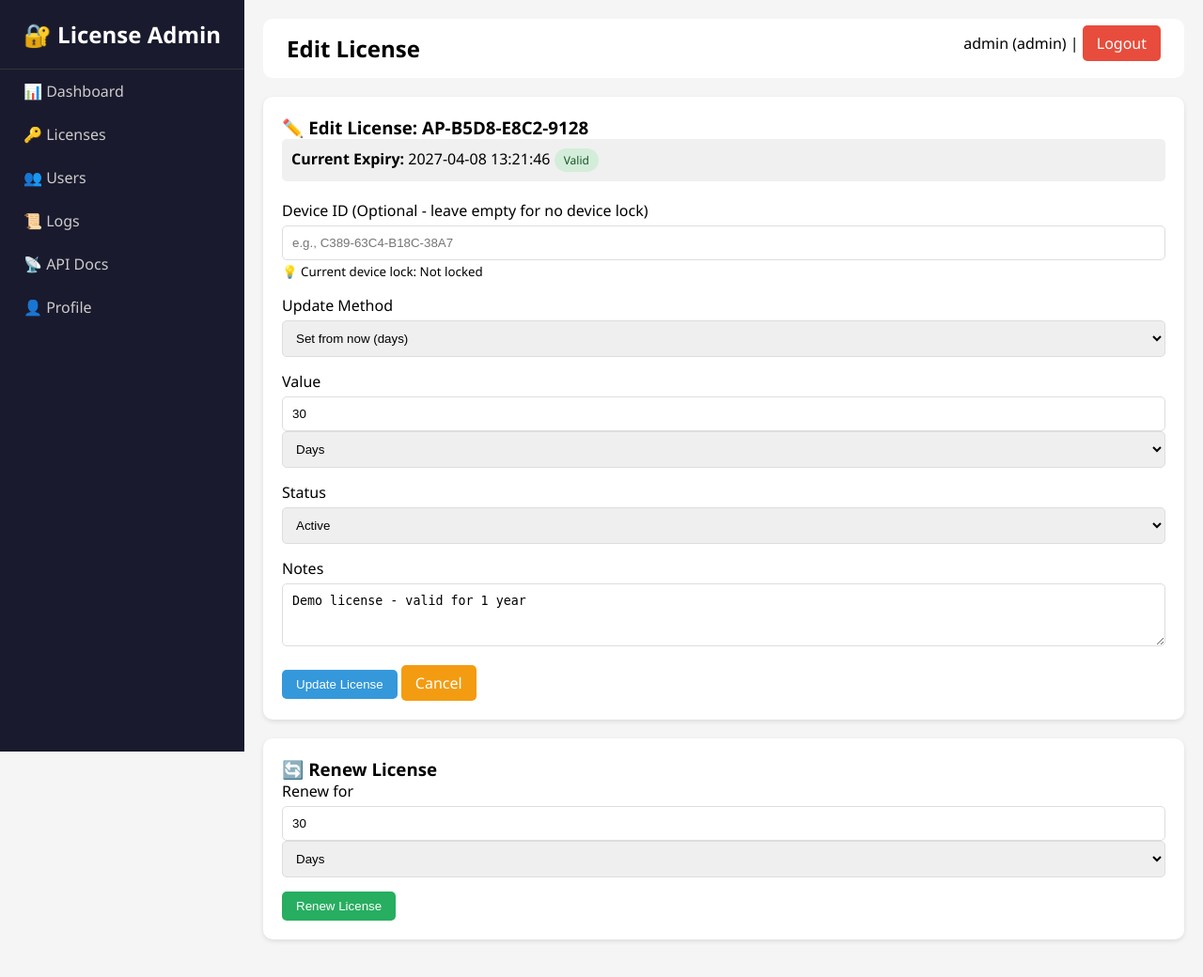
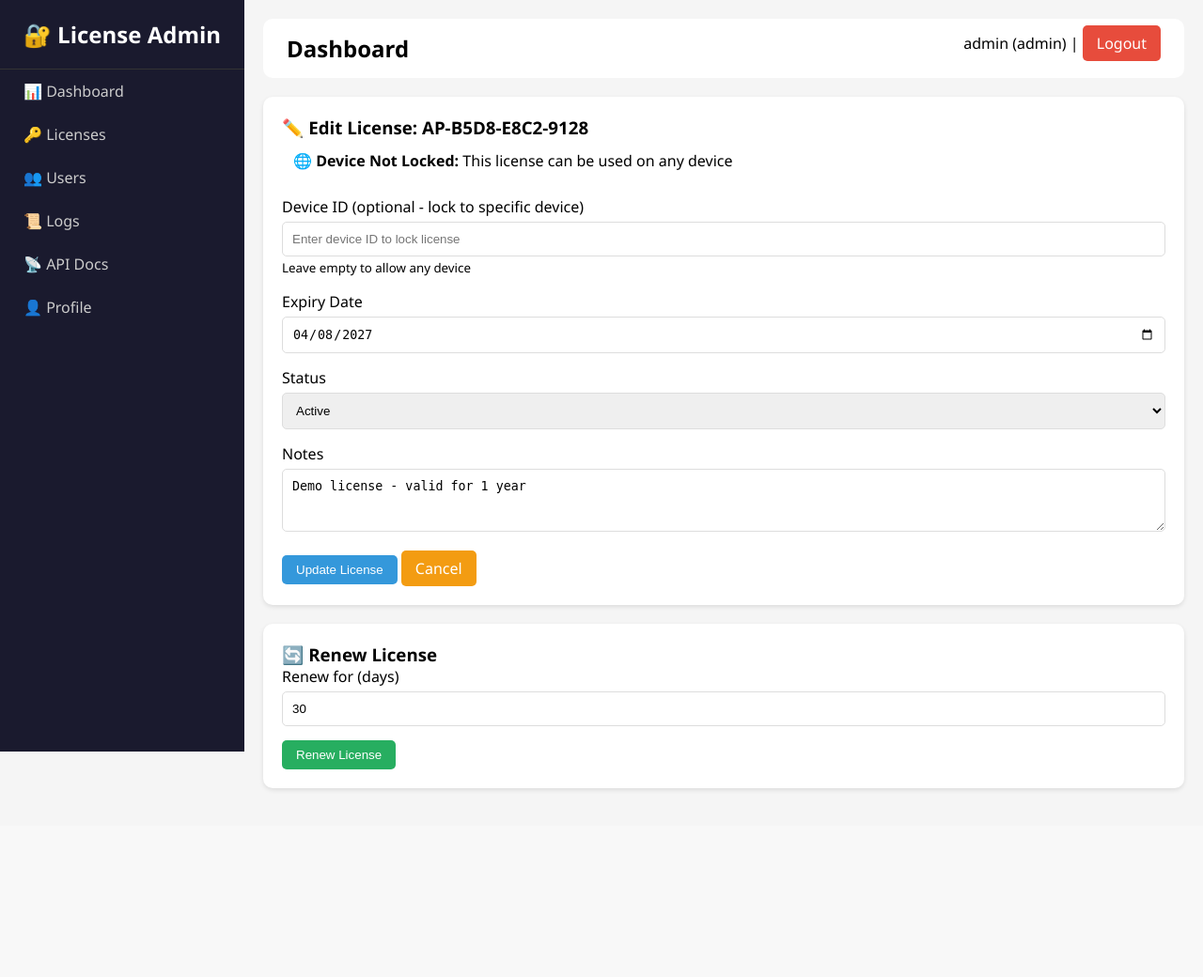
Before and after one commit to kumaranik646/license-admin-panel, a Flask app: page /license/edit/1 in a window 1280 px wide. Shown: the whole page at 94% size. After the commit the page ends 842 px from the top, so only its background shows below. Run offline with Flask 3, Linux system fonts and the light colour scheme; a user stored in the database is signed in; data comes from the database, SQL or seed files in the repository.

Commit message:
Update edit_license.html

```diff
--- a/templates/edit_license.html
+++ b/templates/edit_license.html
@@ -1,70 +1,32 @@
 {% extends "base.html" %}
 
-{% block page_title %}Edit License{% endblock %}
+{% block title %}Edit License{% endblock %}
 
 {% block content %}
 <div class="card">
     <h3>✏️ Edit License: {{ license.license_key }}</h3>
 
-    <div style="background: #f0f0f0; padding: 10px; border-radius: 5px; margin-bottom: 20px;">
-        <strong>Current Expiry:</strong> {{ license.expiry_date.strftime('%Y-%m-%d %H:%M:%S') }}
-        {% if license.expiry_date > now %}
-            <span class="status-badge status-active">Valid</span>
-        {% else %}
-            <span class="status-badge status-expired">Expired</span>
-        {% endif %}
+    {% if license.device_id %}
+    <div class="alert alert-info">
+        <strong>🔒 Device Locked:</strong> This license is locked to device: {{ license.device_id }}
+        <a href="{{ url_for('unassign_device', id=license.id) }}" class="btn btn-warning btn-sm" onclick="return confirm('Remove device lock?')">Unassign Device</a>
     </div>
+    {% else %}
+    <div class="alert alert-info">
+        <strong>🌐 Device Not Locked:</strong> This license can be used on any device
+    </div>
+    {% endif %}
 
-    <form method="POST" action="{{ url_for('edit_license', id=license.id) }}">
+    <form method="POST">
         <div class="form-group">
-            <label>Device ID (Optional - leave empty for no device lock)</label>
-            <input type="text" name="device_id" value="{{ license.device_id or '' }}" placeholder="e.g., C389-63C4-B18C-38A7">
-            <small>💡 Current device lock: {% if license.device_id %}<strong>{{ license.device_id }}</strong>{% else %}Not locked{% endif %}</small>
-            {% if license.device_id %}
-            <br><a href="{{ url_for('unassign_device', id=license.id) }}" class="btn btn-warning btn-sm" style="margin-top: 5px;" onclick="return confirm('Remove device lock from this license?')">🔓 Unassign Device</a>
-            {% endif %}
+            <label>Device ID (optional - lock to specific device)</label>
+            <input type="text" name="device_id" value="{{ license.device_id or '' }}" class="form-control" placeholder="Enter device ID to lock license">
+            <small>Leave empty to allow any device</small>
         </div>
 
         <div class="form-group">
-            <label>Update Method</label>
-            <select name="expiry_type" id="expiry_type" onchange="toggleFields()">
-                <option value="days">Set from now (days)</option>
-                <option value="hours">Set from now (hours)</option>
-                <option value="minutes">Set from now (minutes)</option>
-                <option value="custom">Set custom date</option>
-                <option value="datetime">Set custom date & time</option>
-                <option value="extend">Extend from current expiry</option>
-            </select>
-        </div>
-
-        <div id="value_fields" class="form-group">
-            <label>Value</label>
-            <input type="number" name="expiry_value" value="30" min="1">
-            <select name="expiry_unit">
-                <option value="days">Days</option>
-                <option value="hours">Hours</option>
-                <option value="minutes">Minutes</option>
-            </select>
-        </div>
-
-        <div id="custom_date_field" class="form-group" style="display: none;">
-            <label>New Expiry Date</label>
-            <input type="date" name="expiry_date_custom" value="{{ license.expiry_date.strftime('%Y-%m-%d') }}">
-        </div>
-
-        <div id="custom_datetime_field" class="form-group" style="display: none;">
-            <label>New Expiry Date & Time</label>
-            <input type="datetime-local" name="expiry_datetime_custom" value="{{ license.expiry_date.strftime('%Y-%m-%dT%H:%M') }}">
-        </div>
-
-        <div id="extend_fields" class="form-group" style="display: none;">
-            <label>Extend by</label>
-            <input type="number" name="extend_value" value="30" min="1">
-            <select name="extend_unit">
-                <option value="days">Days</option>
-                <option value="months">Months</option>
-                <option value="years">Years</option>
-            </select>
+            <label>Expiry Date</label>
+            <input type="date" name="expiry_date" value="{{ license.expiry_date.strftime('%Y-%m-%d') }}" required>
         </div>
 
         <div class="form-group">
@@ -91,25 +53,10 @@
     <h3>🔄 Renew License</h3>
     <form method="POST" action="{{ url_for('renew_license', id=license.id) }}">
         <div class="form-group">
-            <label>Renew for</label>
-            <input type="number" name="renew_value" value="30" min="1" required>
-            <select name="renew_type">
-                <option value="days">Days</option>
-                <option value="months">Months</option>
-                <option value="years">Years</option>
-            </select>
+            <label>Renew for (days)</label>
+            <input type="number" name="renew_days" value="30" min="1" required>
         </div>
         <button type="submit" class="btn btn-success">Renew License</button>
     </form>
 </div>
-
-<script>
-function toggleFields() {
-    var type = document.getElementById('expiry_type').value;
-    document.getElementById('value_fields').style.display = (type === 'days' || type === 'hours' || type === 'minutes') ? 'block' : 'none';
-    document.getElementById('custom_date_field').style.display = (type === 'custom') ? 'block' : 'none';
-    document.getElementById('custom_datetime_field').style.display = (type === 'datetime') ? 'block' : 'none';
-    document.getElementById('extend_fields').style.display = (type === 'extend') ? 'block' : 'none';
-}
-</script>
 {% endblock %}
```
